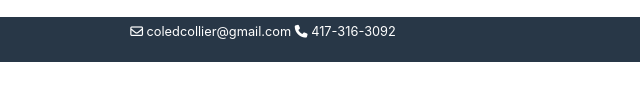
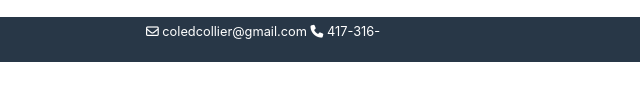
Before and after one commit to ColeCollier/ColeCollier.github.io, a plain HTML site: page index.html in a window 1280 px wide. Shown: the part 694-794 px from the top of the page, 377-1017 px from the left. Drawn offline with nearby package versions, Linux system fonts and the light colour scheme.

Commit message:
Update index.html

```diff
--- a/index.html
+++ b/index.html
@@ -56,7 +56,7 @@
     </div>
     <footer>
       <div class="bottomFooter">
-        <p><i class="far fa-envelope"></i> coledcollier@gmail.com <i class="fas fa-phone"></i> 417-316-3092</p>
+        <p><i class="far fa-envelope"></i> coledcollier@gmail.com <i class="fas fa-phone"></i> 417-316-</p>
       </div>
     </footer>
 
```
